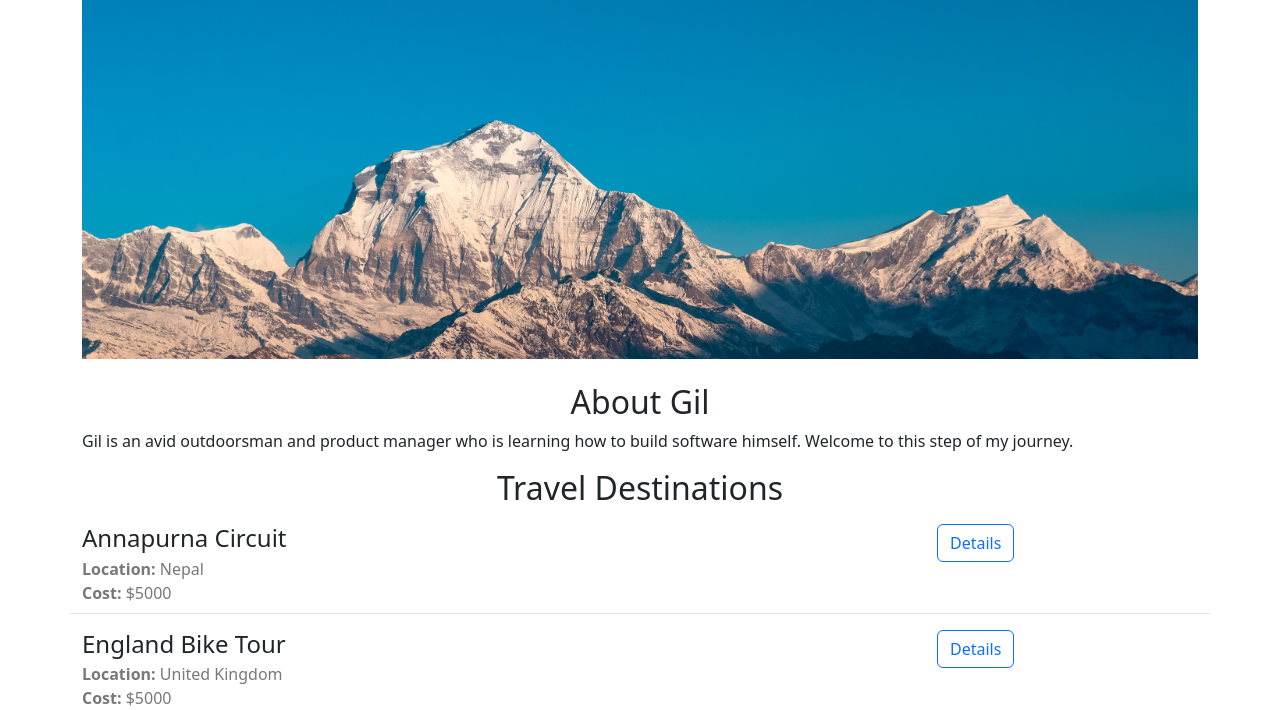
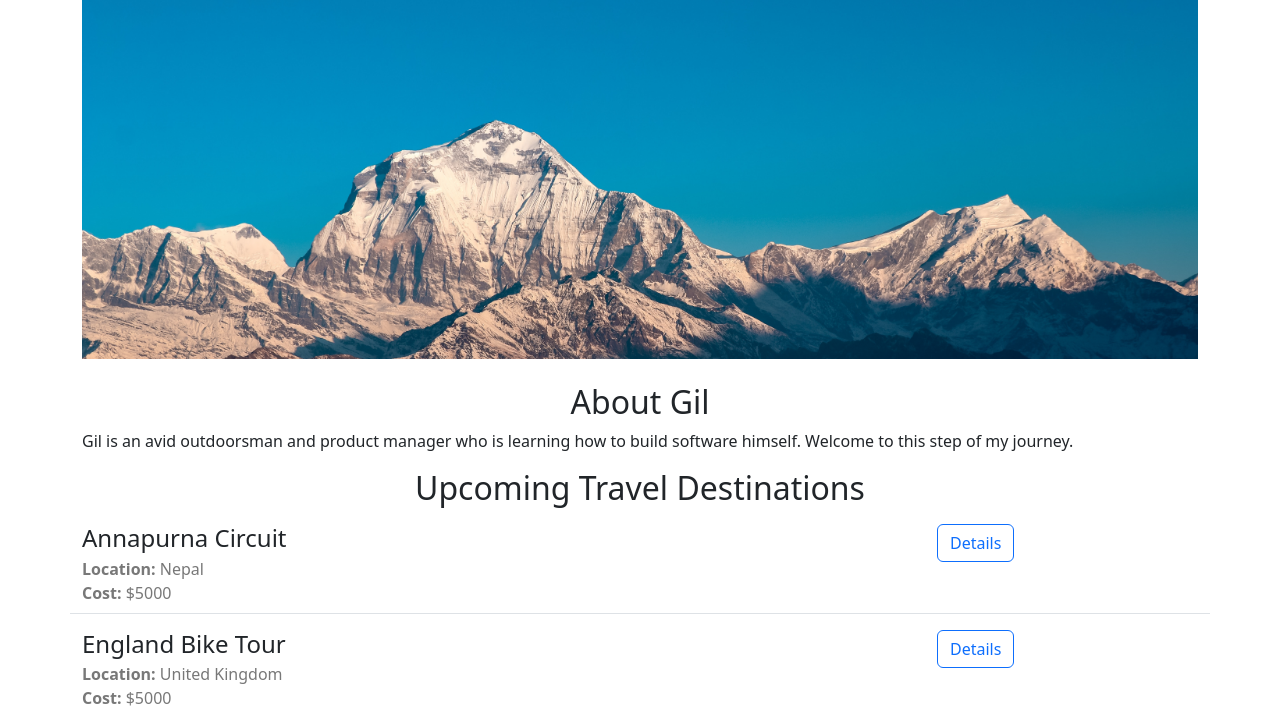
Before and after one commit to gil-mark/demo-website-v2, a Flask app: page / in a window 1280 px wide. Shown: the part 81-791 px from the top of the page. Run offline with Flask 2, Linux system fonts and the light colour scheme.

Commit message:
made a small html update

```diff
--- a/templates/home.html
+++ b/templates/home.html
@@ -19,7 +19,7 @@
       <img class="img-fluid mb-4" id="banner" src="/static/samrat-khadka-0dF7oZqhur0-unsplash.jpg">
       <h2 class="text-center">About Gil</h2>
       <p>Gil is an avid outdoorsman and product manager who is learning how to build software himself. Welcome to this step of my journey.</p>
-      <h2 class="text-center">Travel Destinations</h2>
+      <h2 class="text-center">Upcoming Travel Destinations</h2>
       <p>{% for trip in trips %}
             {% include 'tripitem.html' %}
          {% endfor %}
```
